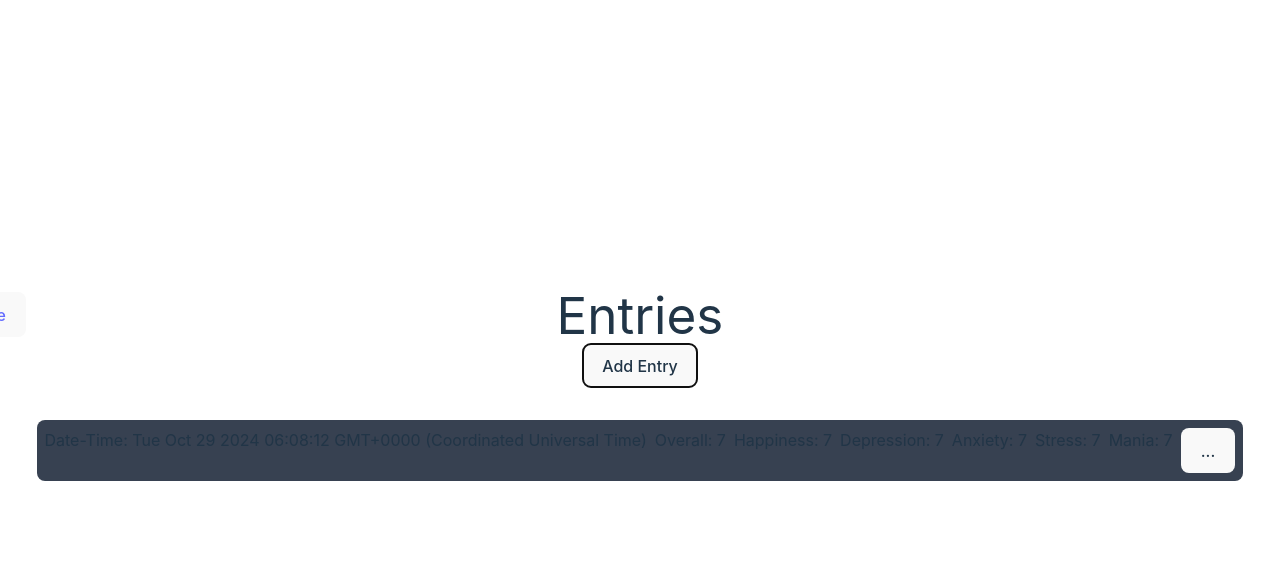
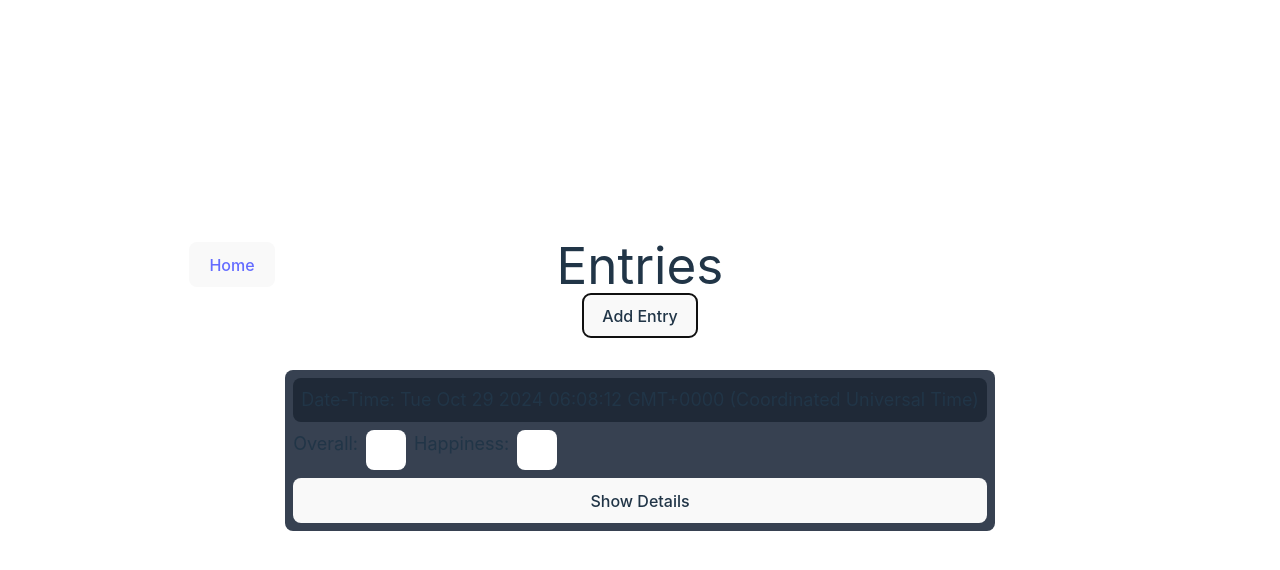
Before and after one commit to Dakkra/MNIEsMoodManager, a React (Vite) app in the folder moodtrackerweb/: page /entries in a window 1280 px wide. Both pictures are taken after a click on the button "Add Entry". Shown: the top 570 px of the page. Built offline with nearby package versions, Linux system fonts and the light colour scheme.

Commit message:
Stub UI for data entry

```diff
--- a/moodtrackerweb/src/EntryRow.tsx
+++ b/moodtrackerweb/src/EntryRow.tsx
@@ -6,6 +6,15 @@ import {Entry} from "./EntriesPage.tsx";
 interface EntryProps {
     id: string;
     onDelete: () => void;
+}
+
+const LabelledEntry = (props: { label: string, setValue: (value: string) => void }) => {
+    return <div className={"flex flex-row gap-2"}>
+        <div className={"text-lg"}>{props.label}:</div>
+        <input className={"h-10 w-10 rounded-lg"} type={"text"} onChange={(event) => {
+            props.setValue(event.target.value);
+        }}></input>
+    </div>
 }
 
 const EntryRow = (props: EntryProps) => {
@@ -17,15 +26,28 @@ const EntryRow = (props: EntryProps) => {
 
     return (
         <div>
-            <div className="flex flex-row gap-2 bg-gray-700 rounded-lg p-2">
-                <div>Date-Time: {new Date(entry.date).toString()}</div>
-                <div>Overall: 7</div>
-                <div>Happiness: 7</div>
-                <div>Depression: 7</div>
-                <div>Anxiety: 7</div>
-                <div>Stress: 7</div>
-                <div>Mania: 7</div>
-                <Button onClick={() => setIsExpanded(!isExpanded)}>...</Button>
+            <div className="flex flex-col gap-2 bg-gray-700 rounded-lg p-2">
+                <div className={"text-lg bg-gray-800 p-2 rounded-lg"}>Date-Time: {new Date(entry.date).toString()}</div>
+                <div className={"flex flex-row gap-2 "}>
+                    <LabelledEntry label={"Overall"} setValue={() => {
+                    }}/>
+                    <LabelledEntry label={"Happiness"} setValue={() => {
+                    }}/>
+                </div>
+                {isExpanded &&
+                    <div className={"flex flex-row gap-2 "}>
+                        <LabelledEntry label={"Depression"} setValue={() => {
+                        }}/>
+                        <LabelledEntry label={"Anxiety"} setValue={() => {
+                        }}/>
+                        <LabelledEntry label={"Stress"} setValue={() => {
+                        }}/>
+                        <LabelledEntry label={"Mania"} setValue={() => {
+                        }}/>
+                    </div>
+                }
+                <Button
+                    onClick={() => setIsExpanded(!isExpanded)}>{isExpanded ? "Hide Details" : "Show Details"}</Button>
             </div>
             {isExpanded &&
                 <div className={"flex flex-col"}>
```
